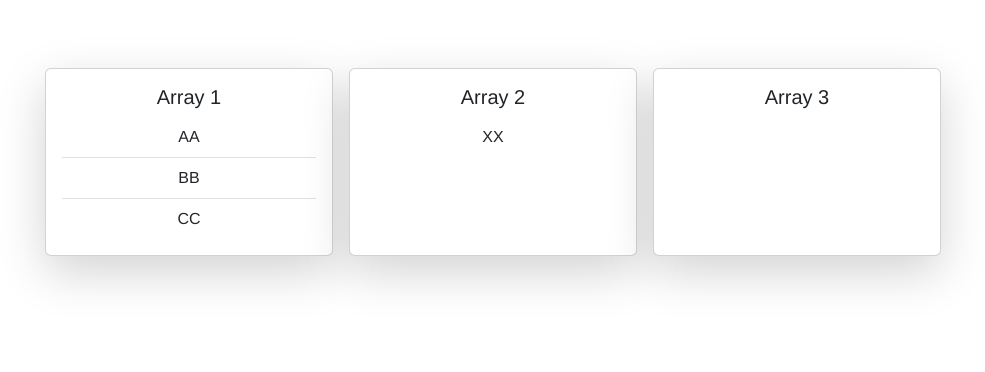
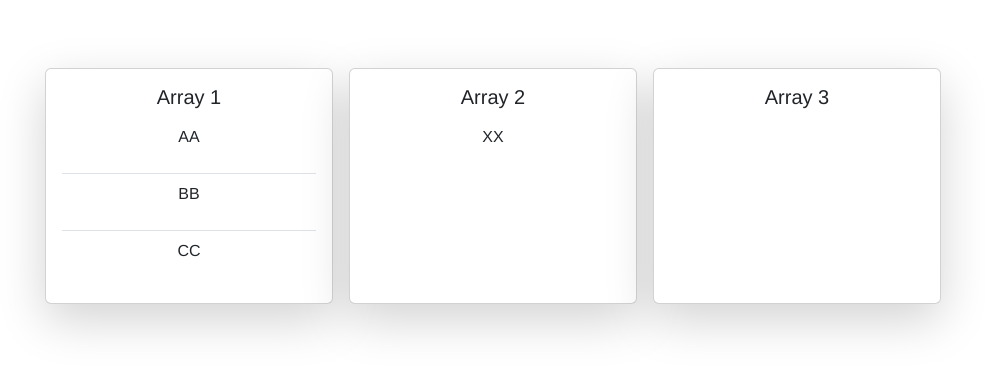
Before and after one commit to tvshreyanshi/drag-and-drop-vue, a Vue app: page / in a window 1280 px wide. Shown: the top 372 px of the page, without its empty margins (45-1030 px from the left). Built offline with nearby package versions, Linux system fonts and the light colour scheme.

Commit message:
updated nested object

```diff
--- a/src/components/SimpleDrag.vue
+++ b/src/components/SimpleDrag.vue
@@ -22,7 +22,7 @@
             @dragover.prevent="internalAllowDrop"
             @drop.prevent="internalDrop(index, itemindex)"
           >
-            {{ item.name }}
+          <span v-if="item && item.html" v-html="item.html"></span>
           </li>
         </ul>
       </div>
@@ -37,11 +37,11 @@ export default {
     const response = ref({"data": [
           {
             title:'Array 1',
-            data:[{ name: "AA", age: 11 }, { name: "BB", age: 22 }, { name: "CC", age: 33 },]
+            data:[{ html: "<p>AA<p>", age: 11 }, { html: "<p>BB</p>", age: 22 }, { html: "<p>CC</p>", age: 33 },]
           },
           {
             title: 'Array 2',
-            data:[{ name: "XX", age: 66 }],
+            data:[{ html: "<p>XX</p>", age: 66 }],
           },
           {
             title: 'Array 3',
@@ -68,23 +68,32 @@ export default {
       const draggedItemObj = targetArray.data.splice(draggedItem.value, 1)[0];
       targetArray.data.splice(targetIndex, 0, draggedItemObj);
 
-      draggedItem.value = null;
-      draggedArray.value = null;
+      // draggedItem.value = null;
+      // draggedArray.value = null;
     };
+
+
     const dropItem = (targetArrayIndex, event) => {
+      console.log('draggedItem', draggedItem);
       if (draggedItem.value === null || draggedArray.value === null) return;
 
       const targetArray = response.value.data[targetArrayIndex];
-      const targetList = event.target.parentElement;
+      const targetList = event.currentTarget;
       const targetIndex = Array.from(targetList.children).indexOf(event.target);
+      console.log('targetIndex', targetIndex);
+      console.log('targetList', targetList);
+
       if (targetIndex === targetList.children.length - 1) {
         const sourceArrayIndex = draggedArray.value;
+        console.log('sourceArrayIndex', sourceArrayIndex);
+        console.log('targetArrayIndex', targetArrayIndex);
         if (sourceArrayIndex !== targetArrayIndex) {
           const sourceArray = response.value.data[sourceArrayIndex];
           targetArray.data.push(sourceArray.data[draggedItem.value]);
           sourceArray.data.splice(draggedItem.value, 1);
         }
       } else {
+
         const sourceArrayIndex = draggedArray.value;
         if (sourceArrayIndex !== targetArrayIndex) {
           const sourceArray = response.value.data[sourceArrayIndex];
```
